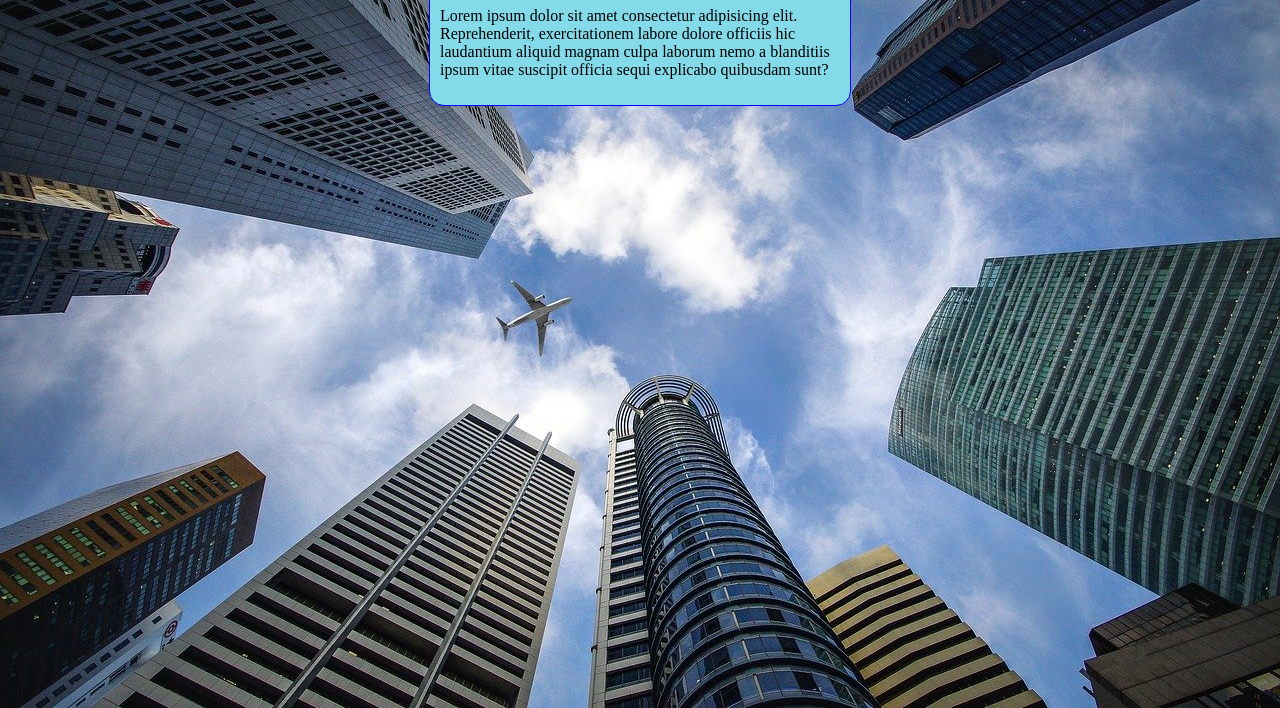
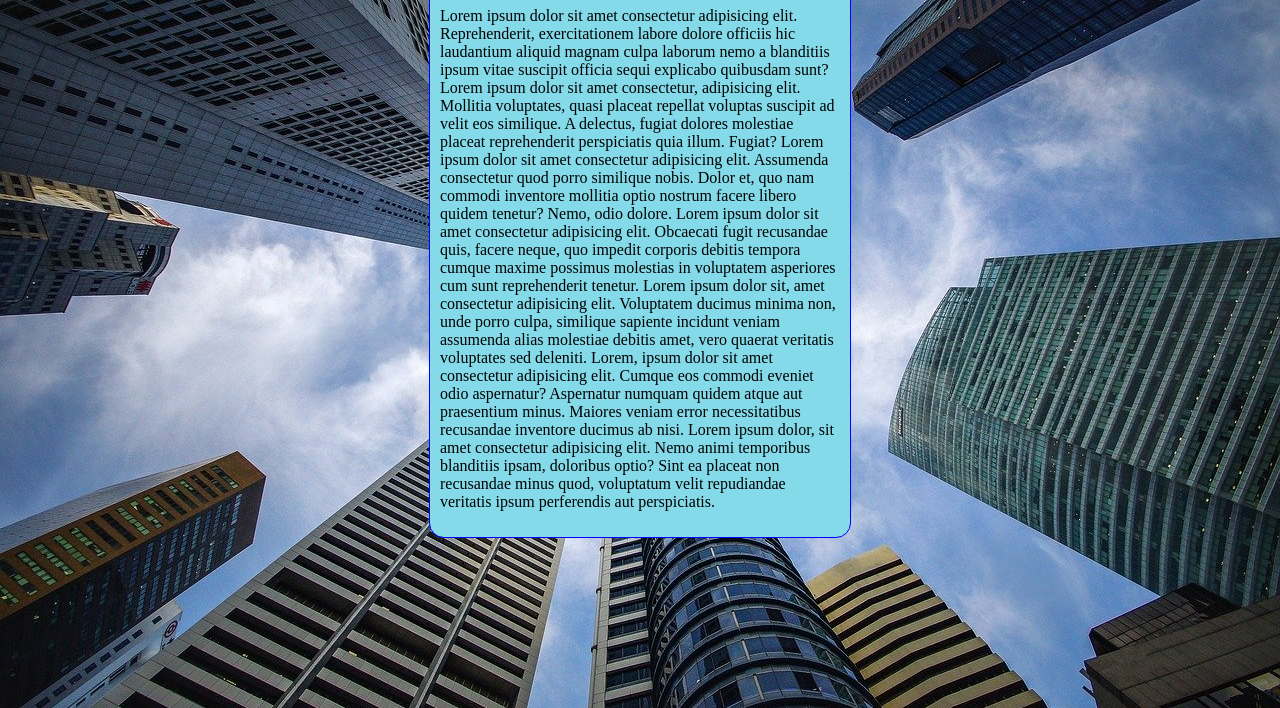
Before and after one commit to mamdemello/html-css, a plain HTML site: page exercicios/ex022/fundo006.html in a window 1280 px wide. Shown: the part 92-800 px from the top of the page. Drawn offline with Linux system fonts and the light colour scheme.

Commit message:
Update fundo006.html

```diff
--- a/exercicios/ex022/fundo006.html
+++ b/exercicios/ex022/fundo006.html
@@ -27,7 +27,9 @@
 <body>
     <main>
         <h1>teste com imagem de fundo</h1>
-        <p>Lorem ipsum dolor sit amet consectetur adipisicing elit. Reprehenderit, exercitationem labore dolore officiis hic laudantium aliquid magnam culpa laborum nemo a blanditiis ipsum vitae suscipit officia sequi explicabo quibusdam sunt?</p>
+        <p>Lorem ipsum dolor sit amet consectetur adipisicing elit. Reprehenderit, exercitationem labore dolore officiis hic laudantium aliquid magnam culpa laborum nemo a blanditiis ipsum vitae suscipit officia sequi explicabo quibusdam sunt?
+            Lorem ipsum dolor sit amet consectetur, adipisicing elit. Mollitia voluptates, quasi placeat repellat voluptas suscipit ad velit eos similique. A delectus, fugiat dolores molestiae placeat reprehenderit perspiciatis quia illum. Fugiat? Lorem ipsum dolor sit amet consectetur adipisicing elit. Assumenda consectetur quod porro similique nobis. Dolor et, quo nam commodi inventore mollitia optio nostrum facere libero quidem tenetur? Nemo, odio dolore. Lorem ipsum dolor sit amet consectetur adipisicing elit. Obcaecati fugit recusandae quis, facere neque, quo impedit corporis debitis tempora cumque maxime possimus molestias in voluptatem asperiores cum sunt reprehenderit tenetur. Lorem ipsum dolor sit, amet consectetur adipisicing elit. Voluptatem ducimus minima non, unde porro culpa, similique sapiente incidunt veniam assumenda alias molestiae debitis amet, vero quaerat veritatis voluptates sed deleniti. Lorem, ipsum dolor sit amet consectetur adipisicing elit. Cumque eos commodi eveniet odio aspernatur? Aspernatur numquam quidem atque aut praesentium minus. Maiores veniam error necessitatibus recusandae inventore ducimus ab nisi. Lorem ipsum dolor, sit amet consectetur adipisicing elit. Nemo animi temporibus blanditiis ipsam, doloribus optio? Sint ea placeat non recusandae minus quod, voluptatum velit repudiandae veritatis ipsum perferendis aut perspiciatis.
+        </p>
     </main>
 </body>
 </html>
```
